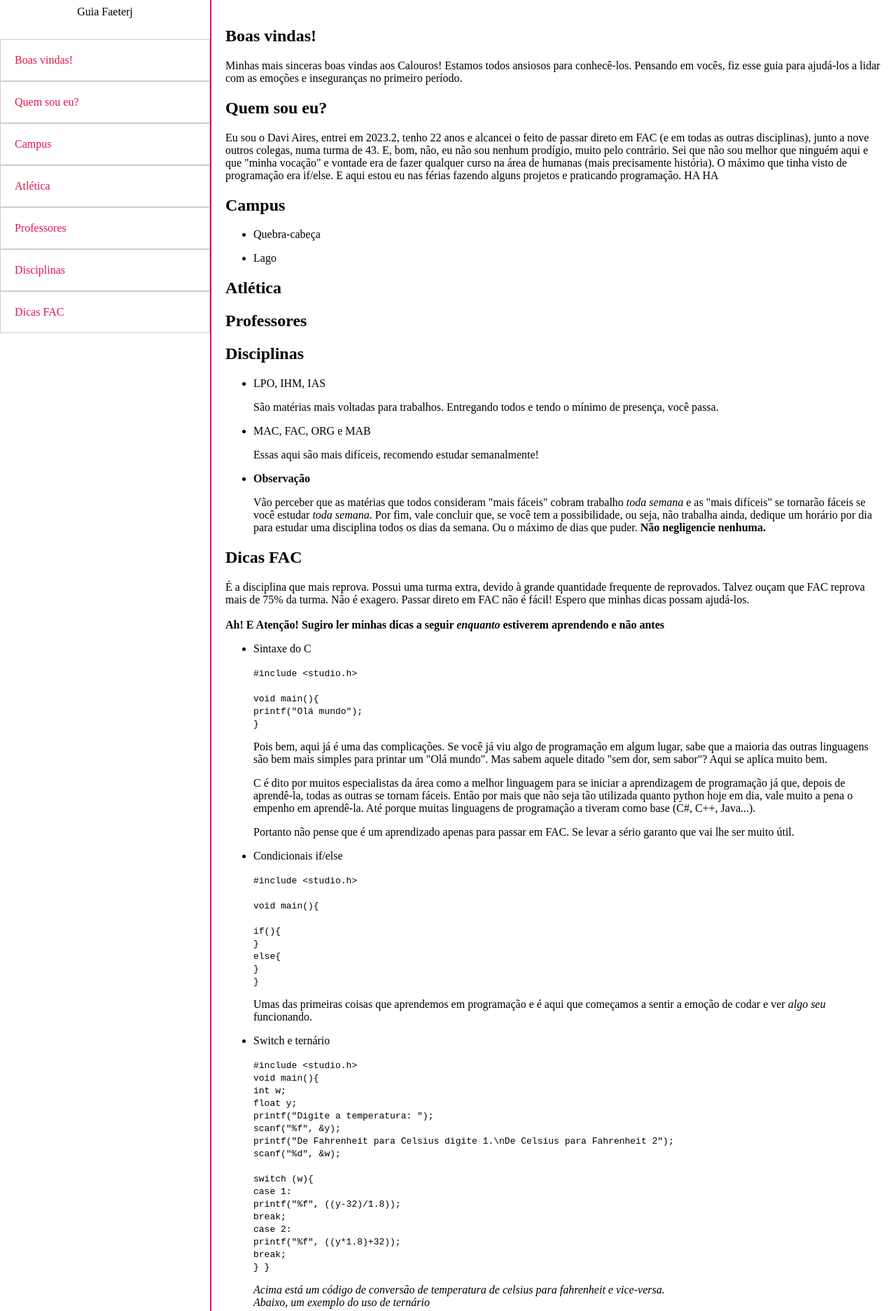
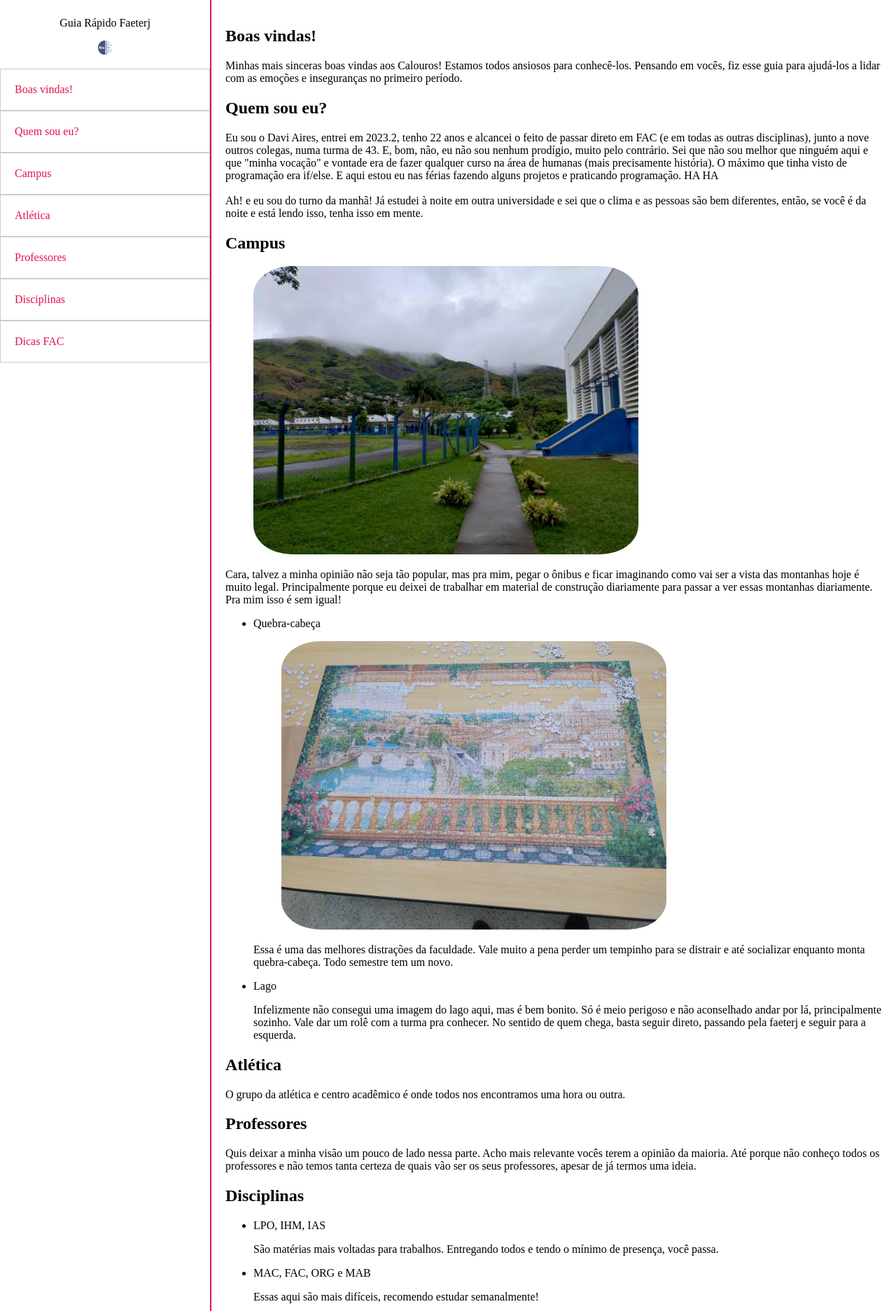
Before and after one commit to Daitoros/documentacao-guia-faeterj, a plain HTML site: page index.html in a window 1280 px wide. Shown: the top 1873 px of the page at 70% size. Drawn offline with Linux system fonts and the light colour scheme.

Commit message:
estrutura final, falta estilo

```diff
--- a/index.html
+++ b/index.html
@@ -9,7 +9,10 @@
     <body>
         <main id="main-doc">
             <nav id="navbar">
-                <header>Guia Faeterj</header>
+                <header><p>Guia Rápido Faeterj</p></header>
+                <figure id="logo">
+                    <img src="/imagens/logo-faeterj.jpg">
+                </figure>
                 <ul>
                     <li><a href="#boas_vindas" class="nav-link">Boas vindas!</a></li>
                     <li><a href="#quem_sou_eu" class="nav-link">Quem sou eu?</a></li>
@@ -36,26 +39,49 @@
                         E, bom, não, eu não sou nenhum prodígio, muito pelo contrário. Sei que não sou melhor que
                         ninguém aqui e que "minha vocação" e vontade era de fazer qualquer curso na área de humanas
                         (mais precisamente história). O máximo que tinha visto de programação era if/else. E aqui
-                        estou eu nas férias fazendo alguns projetos e praticando programação. HA HA</p>
+                        estou eu nas férias fazendo alguns projetos e praticando programação. HA HA<br><br> Ah! e
+                        eu sou do turno da manhã! Já estudei à noite em outra universidade e sei que o clima e as
+                        pessoas são bem diferentes, então, se você é da noite e está lendo isso, tenha isso em mente.</p>
                 </section>
                 <section id="campus" class="main-section">
                     <header><h2>Campus</h2></header>
+                    <figure>
+                        <img src="./imagens/campus.jpg" alt="imagem da faeterj nublado">
+                    </figure>
+                    <p> Cara, talvez a minha opinião não seja tão popular, mas pra mim, pegar o ônibus e ficar imaginando
+                        como vai ser a vista das montanhas hoje é muito legal. Principalmente porque eu deixei de trabalhar
+                        em material de construção diariamente para passar a ver essas montanhas diariamente. Pra mim isso é
+                        sem igual!
+                    </p>
                     <ul>
                         <li>
                             <p>Quebra-cabeça</p>
+                            <figure>
+                                <img src="./imagens/qc.jpg" alt="quebra cabeça">
+                            </figure>
+                            <p> Essa é uma das melhores distrações da faculdade. Vale muito a pena perder um tempinho para se distrair
+                                e até socializar enquanto monta quebra-cabeça. Todo semestre tem um novo.
+                            </p>
                         </li>
                         <li>
                             <p>Lago</p>
+                            <p> Infelizmente não consegui uma imagem do lago aqui, mas é bem bonito. Só é meio perigoso e não
+                                aconselhado andar por lá, principalmente sozinho. Vale dar um rolê com a turma pra conhecer.
+                                No sentido de quem chega, basta seguir direto, passando pela faeterj e seguir para a esquerda.
+                            </p>
                         </li>
                     </ul>
                 </section>
                 <section id="atletica" class="main-section">
                     <header><h2>Atlética</h2></header>
-                    <p></p>
+                    <p>O grupo da atlética e centro acadêmico é onde todos nos encontramos uma hora ou outra.</p>
                 </section>
                 <section id="professores" class="main-section">
                     <header><h2>Professores</h2></header>
-                    <p></p>
+                    <p> Quis deixar a minha visão um pouco de lado nessa parte. Acho mais relevante vocês terem a opinião da
+                        maioria. Até porque não conheço todos os professores e não temos tanta certeza de quais vão ser os
+                        seus professores, apesar de já termos uma ideia.
+                    </p>
                 </section>
                 <section id="disciplinas" class="main-section">
                     <header><h2>Disciplinas</h2></header>
@@ -95,8 +121,8 @@
                                 ditado "sem dor, sem sabor"? Aqui se aplica muito bem.
                             </p>
                             <p>
-                                C é dito por muitos especialistas da área como a melhor linguagem para se iniciar a aprendizagem de
-                                programação já que, depois de aprendê-la, todas as outras se tornam fáceis. Então por mais que não seja
+                                <a href="https://youtu.be/ijnJg0Za2UY?si=2XXBL_JVxYMAGLru">C é dito por muitos especialistas da área como a melhor linguagem para se iniciar a aprendizagem de
+                                programação</a> já que, depois de aprendê-la, todas as outras se tornam fáceis. Então por mais que não seja
                                 tão utilizada quanto python hoje em dia, vale muito a pena o empenho em aprendê-la. Até porque muitas
                                 linguagens de programação a tiveram como base (C#, C++, Java...).
                             </p>
--- a/styles.css
+++ b/styles.css
@@ -13,10 +13,9 @@ nav ul li a {   /*Elementos visuais dos botões*/
     padding: 20px;
     border: 1px solid #ccc;
  }
-#navbar header{ /*Centralizando o header do menu*/
+#navbar header p{ /*Centralizando o header do menu*/
     display: flex;
     justify-content: center;
-    margin-bottom: 30px;
 }
 #navbar ul {
     height: 100%;   /*Faz a lista virar uma barra deslizável*/
@@ -24,8 +23,19 @@ nav ul li a {   /*Elementos visuais dos botões*/
     overflow-y: auto;
     overflow-x: hidden; /* esconde o que se sobrepõe no eixo x*/
 }
+#logo{
+    max-width: 20px;
+    margin: auto;
+}
 /*Acima são os elementos do menu ^^*/
-
+figure{
+    height: auto;
+    max-width: 550px;
+}
+img{
+    width:100%;
+    border-radius: 10%;
+}
 section{
     display: block;
 }
@@ -47,6 +57,9 @@ section{
 
 /*Media querie*/
 @media (max-width: 850px){
+    #navbar header{
+        width: 100%;
+    }
     nav{
         left:auto;
         top: 0;
@@ -64,4 +77,5 @@ section{
         margin-top: 50px;
         border-left: none;
     }
+
 }
```
Also changed, not shown: imagens/campus.jpg (added), imagens/logo-faeterj.jpg (added), imagens/qc.jpg (added).
